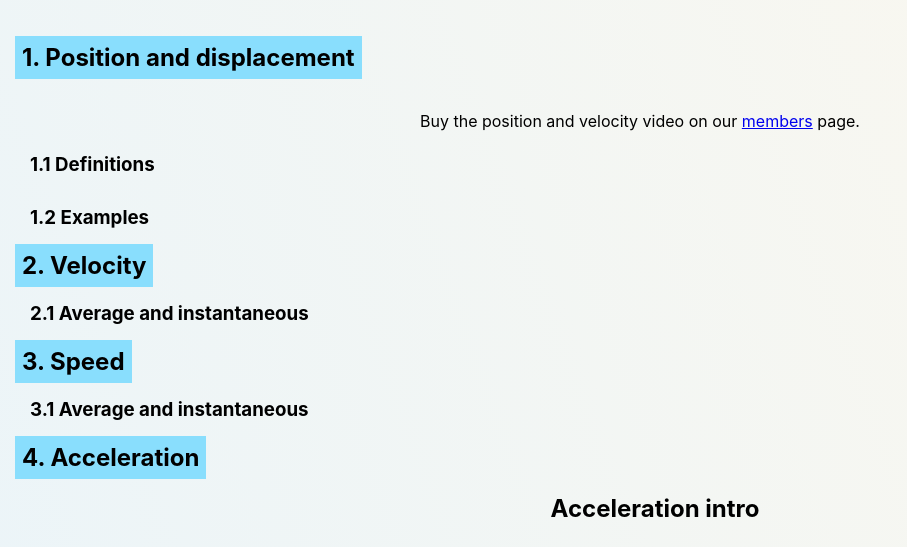
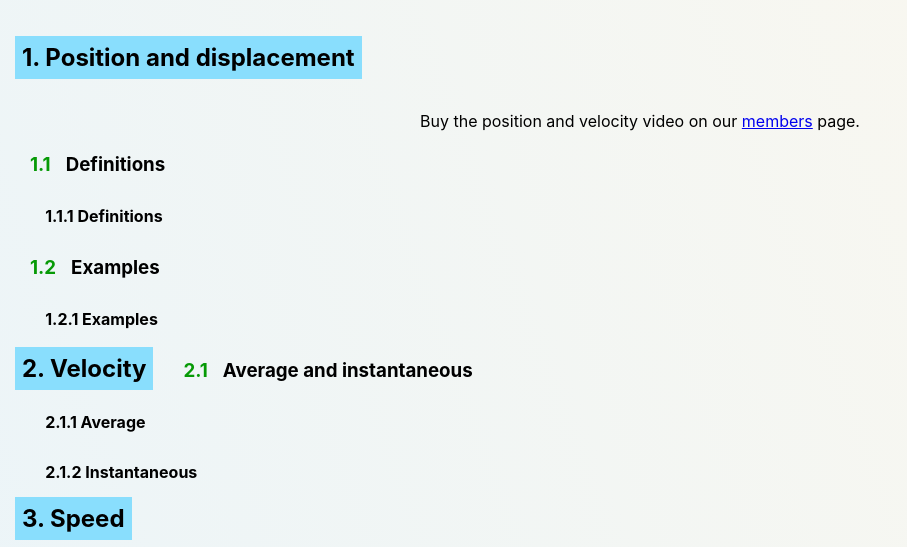
Before and after one commit to JRFink/jrfphyspagesnew, a Next.js app: page /education/gp1/1dm in a window 1280 px wide. Shown: the part 860-1407 px from the top of the page, without its empty margins (0-907 px from the left). Built offline with nearby package versions, Linux system fonts and the light colour scheme.

Commit message:
Update index.tsx

```diff
--- a/pages/education/gp1/1dm/index.tsx
+++ b/pages/education/gp1/1dm/index.tsx
@@ -27,18 +27,40 @@ const Onedm = () => {
             <p className={style.centerText}>
                 Buy the position and velocity video on our <Link href="/members">members</Link> page.
             </p>
-            <h3>
-                1.1 Definitions
-            </h3>
-            <h3>
-                1.2 Examples
-            </h3>
+
+                <h3 className={style.h3num}>
+                     1.1
+                 </h3>
+                 <h3 className={style.h3text}>
+                     Definitions
+                 </h3>
+                 <h4>
+                     &nbsp; &nbsp; 1.1.1 Definitions
+                 </h4>
+                <h3 className={style.h3num}>
+                     1.2
+                 </h3>
+                 <h3 className={style.h3text}>
+                     Examples
+                 </h3>
+                 <h4>
+                     &nbsp; &nbsp; 1.2.1 Examples
+                 </h4>
             <h2 className={style.h2SectionColor} id="vel">
                 2. Velocity
             </h2>
-            <h3>
-                2.1 Average and instantaneous
-            </h3>
+                <h3 className={style.h3num}>
+                     2.1
+                 </h3>
+                 <h3 className={style.h3text}>
+                     Average and instantaneous
+                 </h3>
+                 <h4>
+                     &nbsp; &nbsp; 2.1.1 Average
+                 </h4>
+<h4>
+&nbsp; &nbsp; 2.1.2 Instantaneous
+</h4>
             <h2 className={style.h2SectionColor} id="speed">
                 3. Speed
             </h2>
```
